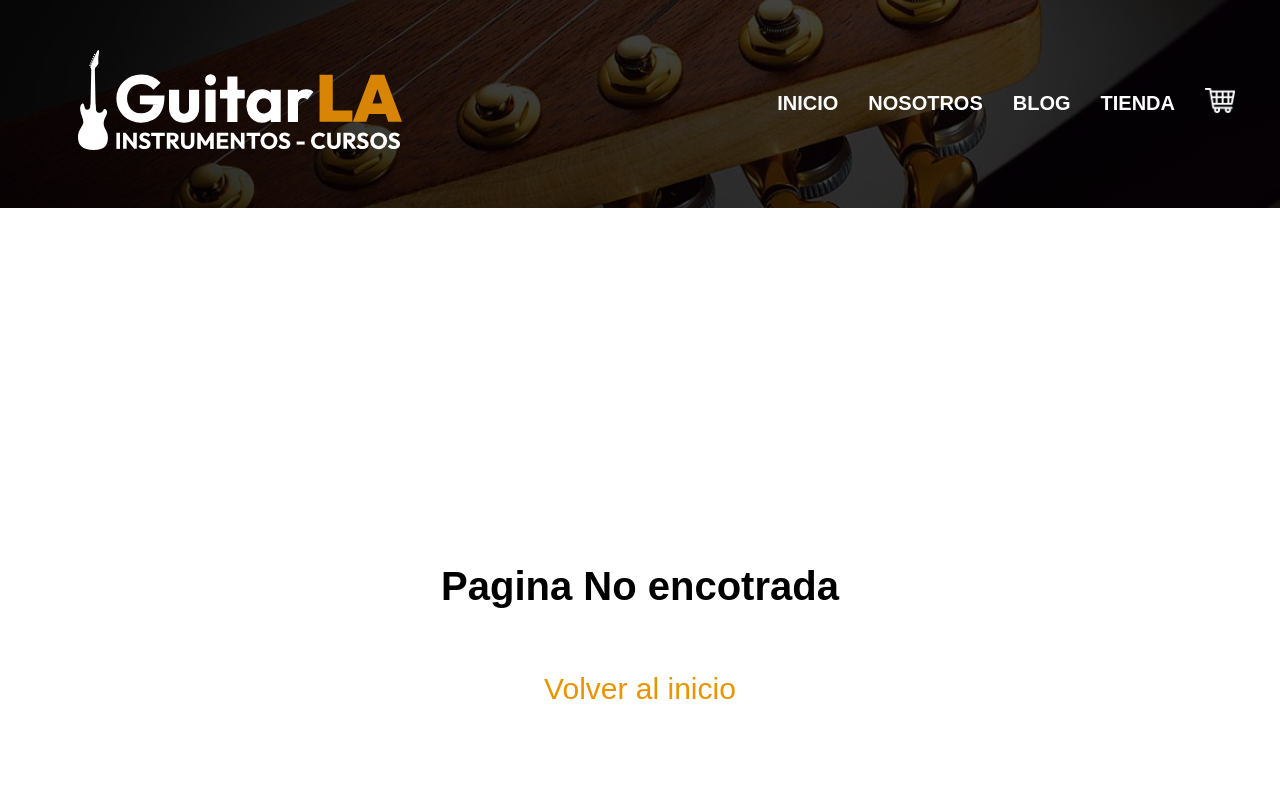
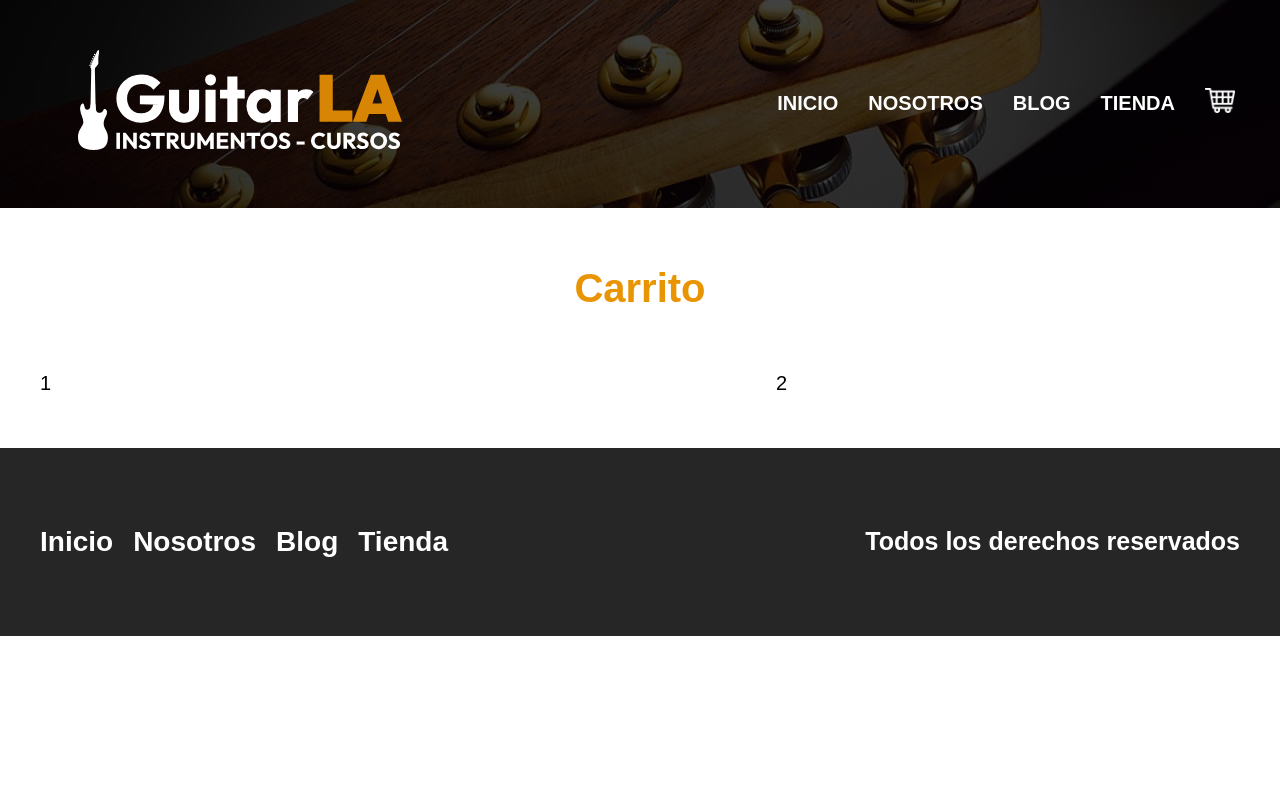
Before and after one commit to lODIN007l/GuitarlaEcoomerce, a Next.js app: page /carrito in a window 1280 px wide. Before the commit this address had no page. Shown: the top 800 px of the page. Built offline with nearby package versions, Linux system fonts and the light colour scheme.

Commit message:
logica del carrito

```diff
--- a/pages/_app.js
+++ b/pages/_app.js
@@ -1,8 +1,36 @@
-import '../styles/normalize.css'
-import '../styles/globals.css'
-
+import "../styles/normalize.css";
+import "../styles/globals.css";
+import { useState } from "react";
 function MyApp({ Component, pageProps }) {
-  return <Component {...pageProps} />
+  const [carrito, setCarrito] = useState([]);
+  const agregarCarrito = (producto) => {
+    // en caso que ya este
+    // este solo devuelve verdadero o falso
+    if (carrito.some((articulo) => articulo.id === producto.id)) {
+      const carritoActualizado = carrito.map((articulo) => {
+        // aqui actualizamos en base al producto encontrado
+        if (articulo.id === producto.id) {
+          articulo.cantidad = producto.cantidad;
+          // en caso de querer acumular los articulos
+          // articulo.cantidad = producto.cantidad + articulo.cantidad;
+          // console.log(articulo);
+        }
+        return articulo;
+      });
+      console.log(carritoActualizado);
+      // actualizamos en el set
+      setCarrito(carritoActualizado);
+    } else {
+      setCarrito([...carrito, producto]);
+    }
+  };
+  return (
+    <Component
+      carrito={carrito}
+      agregarCarrito={agregarCarrito}
+      {...pageProps}
+    />
+  );
 }
 
-export default MyApp
+export default MyApp;
--- /dev/null
+++ b/pages/carrito.js
@@ -0,0 +1,17 @@
+import Layouts from "../components/Layouts";
+import styles from "../styles/Carrito.module.css";
+
+const Carrito = ({ carrito }) => {
+  //   console.log(carrito);
+  return (
+    <Layouts>
+      <h1 className="heading">Carrito</h1>
+      <main className={`${styles.contenido} contenedor`}>
+        <div>1</div>
+        <div>2</div>
+      </main>
+    </Layouts>
+  );
+};
+
+export default Carrito;
--- /dev/null
+++ b/styles/Carrito.module.css
@@ -0,0 +1,12 @@
+.contenido{
+    display: grid;
+    gap: 4rem;
+
+}
+
+@media (min-width:768px) {
+    .contenido{
+        grid-template-columns: 3fr 2fr
+    }
+
+}
```
Also changed, not shown: pages/guitarras/[url].js (+29 -5 lines).
